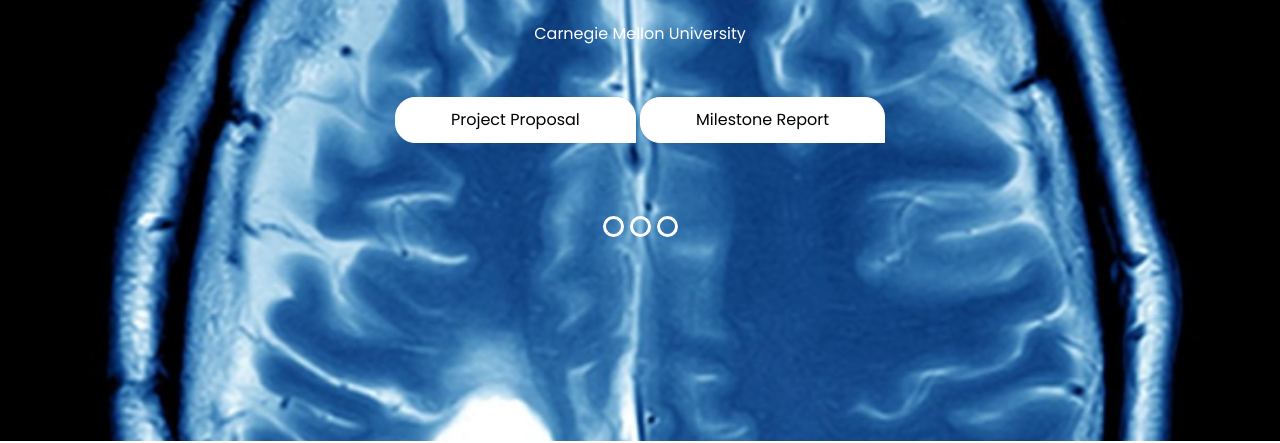
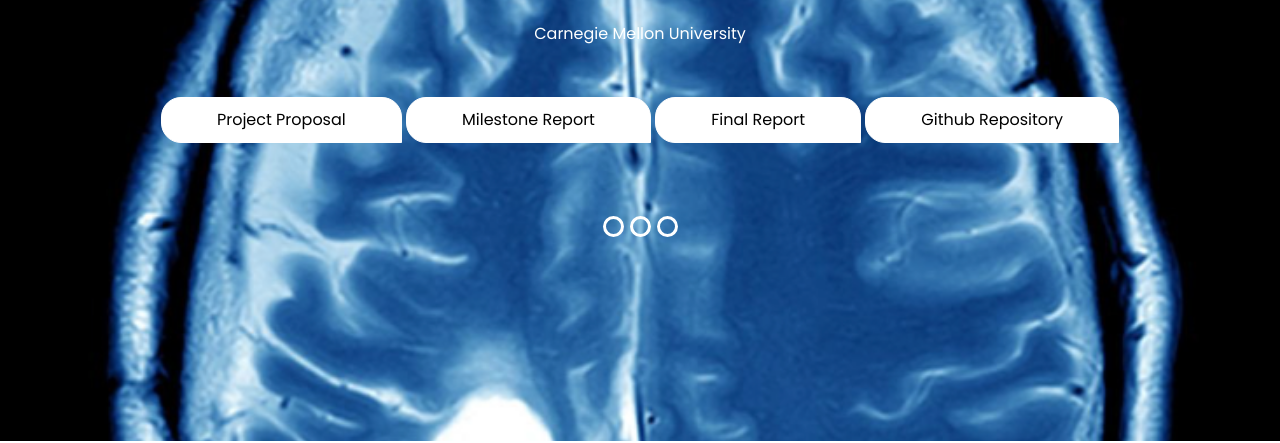
Before and after one commit to jeffreypaulraj/15418-research, a plain HTML site: page index.html in a window 1280 px wide. Shown: the part 359-802 px from the top of the page. Drawn offline with nearby package versions, Linux system fonts and the light colour scheme.

Commit message:
added links, We done son

```diff
--- a/index.html
+++ b/index.html
@@ -71,6 +71,12 @@
                         </a>
                         <a href="https://drive.google.com/file/d/1T_f_YuQ30ydMaD_KUIz-FRnFR8HoNN5d/view?usp=sharing">
                           Milestone Report
+                        </a>
+                        <a href="https://drive.google.com/file/d/1ofoOeFbENnNShdVAL8wG_86nAnn10JYp/view?pli=1">
+                          Final Report
+                        </a>
+                        <a href="https://github.com/lhanhan05/Parallelizing-Brain-Tumor-Image-Classification/tree/main">
+                          Github Repository
                         </a>
                       </div>
                     </div>
```
